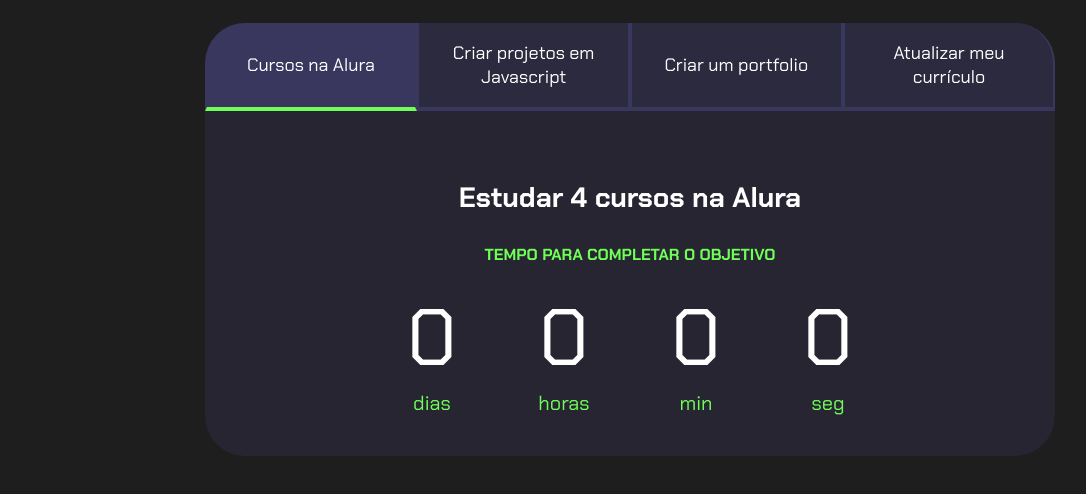
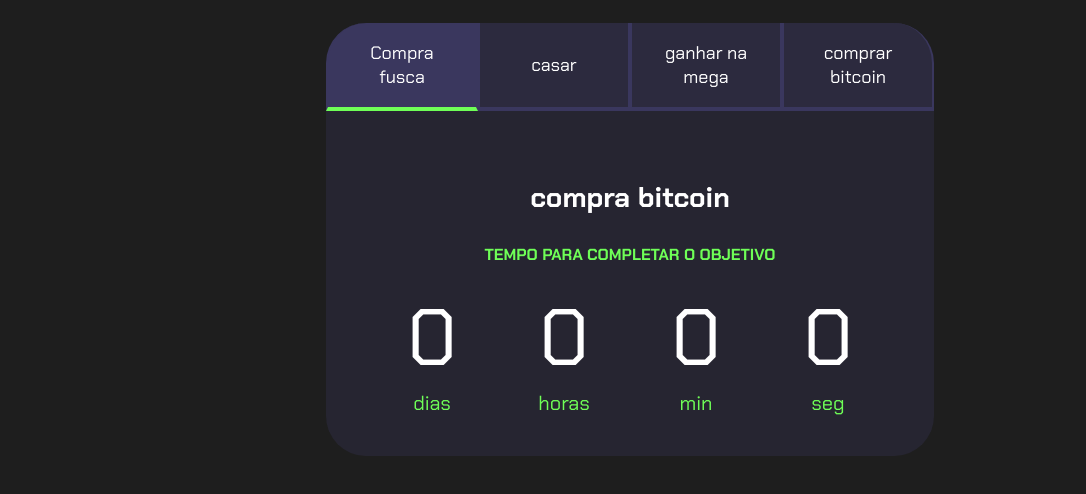
Before and after one commit to shinobywolf/projeto-de-vida-, a plain HTML site: page index.html in a window 1280 px wide. Shown: the part 80-574 px from the top of the page, without its empty margins (10-1096 px from the left). Drawn offline with Linux system fonts and the light colour scheme.

Commit message:
Add files via upload

```diff
--- a/index.html
+++ b/index.html
@@ -13,14 +13,14 @@
         <h2 class="titulo-principal">Meus objetivos do ano<span>_</span></h2>
         <div class="conteudo">
             <div class="botoes">
-                <button class="botao ativo">Cursos na Alura</button>
-                <button class="botao">Criar projetos em Javascript</button>
-                <button class="botao">Criar um portfolio</button>
-                <button class="botao">Atualizar meu currículo</button>
+                <button class="botao ativo">Compra fusca</button>
+                <button class="botao">casar</button>
+                <button class="botao">ganhar na mega</button>
+                <button class="botao">comprar bitcoin</button>
             </div>
             <div class="abas-textos">
                 <div class="aba-conteudo ativo">
-                    <h3 class="aba-conteudo-titulo-principal">Estudar 4 cursos na Alura</h3>
+                    <h3 class="aba-conteudo-titulo-principal">compra bitcoin</h3>
                     <h4 class="aba-conteudo-titulo-secundario">Tempo para completar o objetivo</h4>
                     <div class="contador">
                         <div class="contador-digito">
@@ -42,7 +42,7 @@
                     </div>
                 </div>
                 <div class="aba-conteudo">
-                    <h3 class="aba-conteudo-titulo-principal">Criar 5 projetos em Javascript</h3>
+                    <h3 class="aba-conteudo-titulo-principal">casar</h3>
                     <h4 class="aba-conteudo-titulo-secundario">Tempo para completar o objetivo</h4>
                     <div class="contador">
                         <div class="contador-digito">
@@ -64,7 +64,7 @@
                     </div>
                 </div>
                 <div class="aba-conteudo">
-                    <h3 class="aba-conteudo-titulo-principal">Criar um portfolio com os meus 3 melhores projetos</h3>
+                    <h3 class="aba-conteudo-titulo-principal">Compra um fusca</h3>
                     <h4 class="aba-conteudo-titulo-secundario">Tempo para completar o objetivo</h4>
                     <div class="contador">
                         <div class="contador-digito">
@@ -86,7 +86,7 @@
                     </div>
                 </div>
                 <div class="aba-conteudo">
-                    <h3 class="aba-conteudo-titulo-principal">Atualizar meu curriculo com os certificados da Alura</h3>
+                    <h3 class="aba-conteudo-titulo-principal">ganhar na mega sena</h3>
                     <h4 class="aba-conteudo-titulo-secundario">Tempo para completar o objetivo</h4>
                     <div class="contador">
                         <div class="contador-digito">
```
